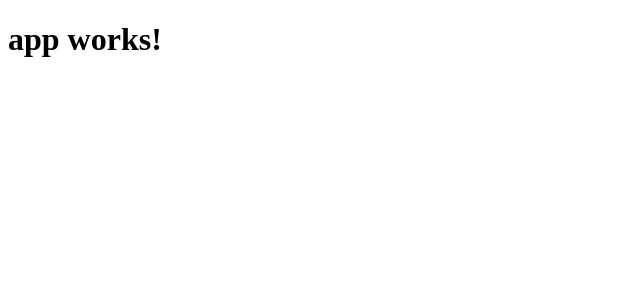
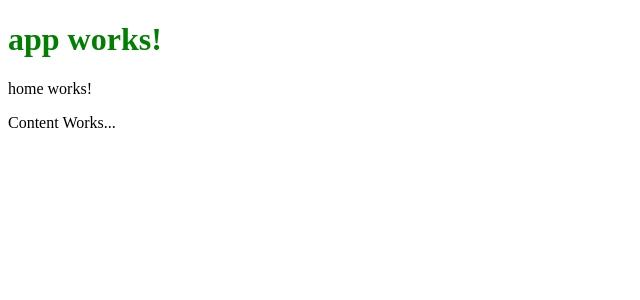
Before and after one commit to elvisestevan/ninjanet-angular-tutorial, an Angular app: page / in a window 1280 px wide. Shown: the top 300 px of the page, without its empty margins (0-640 px from the left). Built offline with nearby package versions, Linux system fonts and the light colour scheme.

Commit message:
First commit

```diff
--- a/src/app/app.component.html
+++ b/src/app/app.component.html
@@ -1,3 +1,6 @@
 <h1>
   {{title}}
 </h1>
+<section id="main">
+  <app-home>Content Works...</app-home>
+</section>
--- a/src/app/app.module.ts
+++ b/src/app/app.module.ts
@@ -4,10 +4,12 @@
 import { HttpModule } from '@angular/http';
 
 import { AppComponent } from './app.component';
+import { HomeComponent } from './home/home.component';
 
 @NgModule({
   declarations: [
-    AppComponent
+    AppComponent,
+    HomeComponent
   ],
   imports: [
     BrowserModule,
--- /dev/null
+++ b/src/app/home/home.component.html
@@ -0,0 +1,4 @@
+<p>
+  home works!
+</p>
+<ng-content></ng-content>
--- /dev/null
+++ b/src/app/home/home.component.ts
@@ -0,0 +1,15 @@
+import { Component, OnInit } from '@angular/core';
+
+@Component({
+  selector: 'app-home',
+  templateUrl: './home.component.html',
+  styleUrls: ['./home.component.css']
+})
+export class HomeComponent implements OnInit {
+
+  constructor() { }
+
+  ngOnInit() {
+  }
+
+}
--- a/src/index.html
+++ b/src/index.html
@@ -7,6 +7,7 @@
 
   <meta name="viewport" content="width=device-width, initial-scale=1">
   <link rel="icon" type="image/x-icon" href="favicon.ico">
+  <link href="/styles.css" rel="stylesheet" type="text/css" />
 </head>
 <body>
   <app-root>Loading...</app-root>
--- a/src/styles.css
+++ b/src/styles.css
@@ -1 +1,4 @@
 /* You can add global styles to this file, and also import other style files */
+h1{
+    color: green;
+}
```
Also changed, not shown: src/app/home/home.component.css (added), 1 other file (tests, documents, lock files or other folders).
